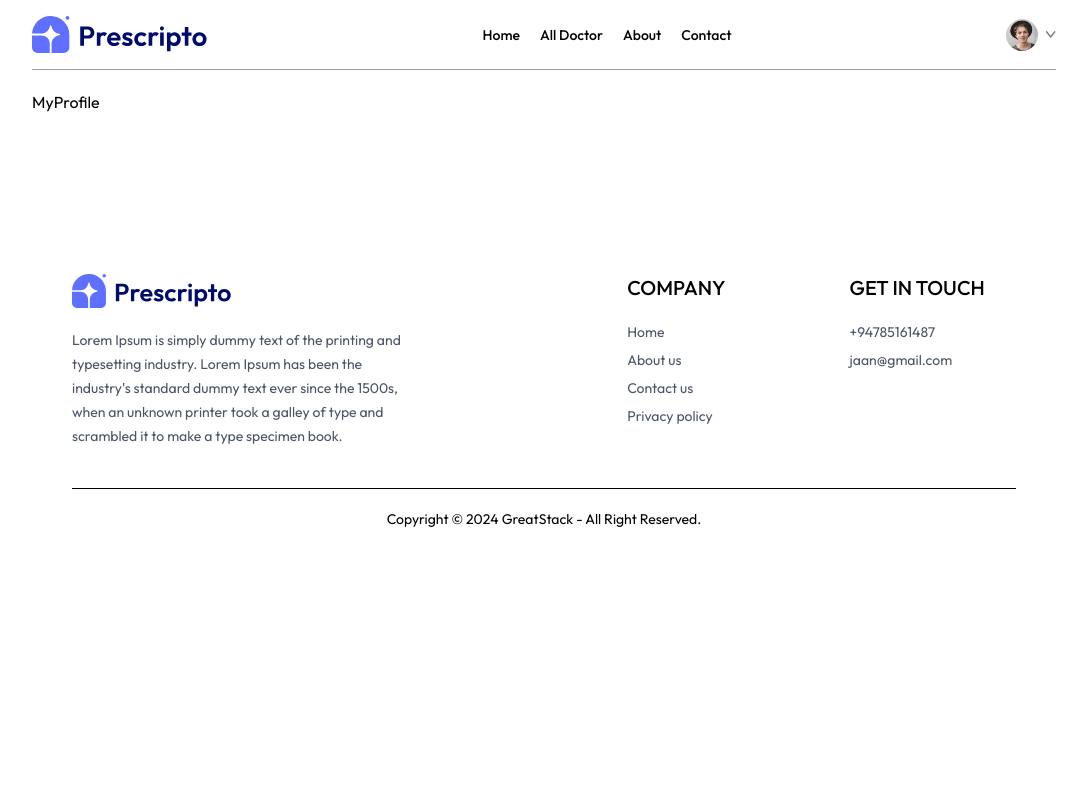
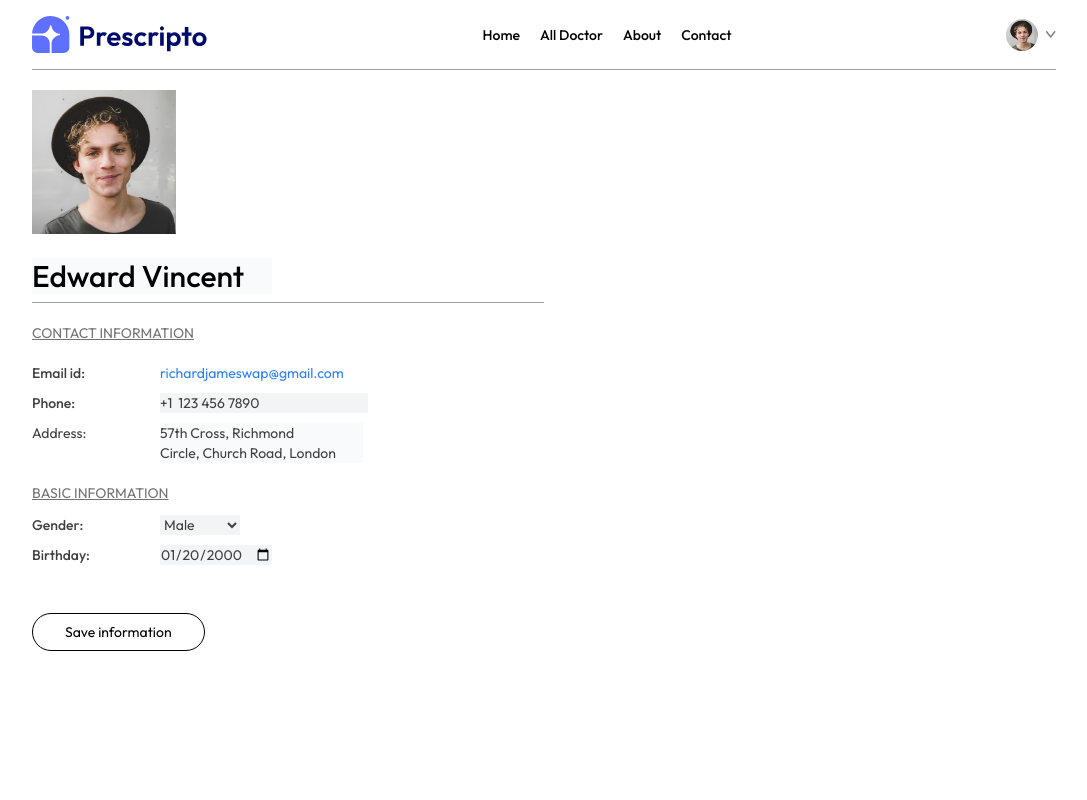
Before and after one commit to H-Janath/Appointments-booking-system-frontend, a React (Vite) app: page /my-profile in a window 1280 px wide. Shown: the top 800 px of the page, without its empty margins (96-1183 px from the left). Built offline with nearby package versions, Linux system fonts and the light colour scheme.

Commit message:
Add MyProfile component with editable user information and contact details

```diff
--- a/src/pages/MyProfile.jsx
+++ b/src/pages/MyProfile.jsx
@@ -1,9 +1,136 @@
-import React from 'react'
+import React, { useState } from "react";
+import { assets } from "../assets/assets";
+const MyProfile = () => {
+  const [userData, setUserDate] = useState({
+    name: "Edward Vincent",
+    image: assets.profile_pic,
+    email: "richardjameswap@gmail.com",
+    phone: "+1  123 456 7890",
+    address: {
+      line1: "57th Cross, Richmond ",
+      line2: "Circle, Church Road, London",
+    },
+    gender: "Male",
+    dob: "2000-01-20",
+  });
 
-const MyProfile = () => {
+  const [isEdit, setIsEdit] = useState(true);
+
   return (
-    <div>MyProfile</div>
-  )
-}
+    <div className="max-w-lg flex flex-col gap-2 text-sm ">
+      <div className="w-36 rounded ">
+        <img src={userData.image} alt="" />
+        </div>
+        {isEdit ? (
+          <input
+          className="bg-gray-50 text-3xl font-medium max-w-60 mt-4"
+            type="text"
+            value={userData.name}
+            onChange={(e) =>
+              setUserDate((prev) => ({ ...prev, name: e.target.value }))
+            }
+          />
+        ) : (
+          <p className="font-medium text-3xl text-neutral-800 mt-4 ">{userData.name}</p>
+        )}
+        <hr className="bg-zinc-400 h-[1px] border-none"/>
+        <p className="text-neutral-500 underline mt-3">CONTACT INFORMATION</p>
+        <div className="grid grid-cols-[1fr_3fr] gap-y-2.5 mt-3 text-neutral-700 ">
+          <p className="font-medium ">Email id:</p>
+          <p className="text-blue-500">{userData.email}</p>
+          <p className="font-medium">Phone:</p>
 
-export default MyProfile
+          {isEdit ? (
+            <input
+              className="bg-gray-100 max-w-52"
+              type="text"
+              value={userData.phone}
+              onChange={(e) =>
+                setUserDate((prev) => ({ ...prev, phone: e.target.value }))
+              }
+            />
+          ) : (
+            <p className="text-blue-400">{userData.phone}</p>
+          )}
+          <p className="font-mdium">Address: </p>
+          {isEdit ? (
+            <p>
+              <input
+              className="bg-gray-50"
+                onChange={(e) =>
+                  setUserDate((prev) => ({
+                    ...prev,
+                    address,
+                    line1: e.target.value,
+                  }))
+                }
+                value={userData.address.line1}
+                type="text"
+              />
+              <br />
+              <input
+              className="bg-gray-50"
+                onChange={(e) =>
+                  setUserDate((prev) => ({
+                    ...prev,
+                    address,
+                    line2: e.target.value,
+                  }))
+                }
+                value={userData.address.line2}
+                type="text"
+              />
+            </p>
+          ) : (
+            <p>
+              {userData.address.line1}
+              <br />
+              {userData.address.line2}
+            </p>
+          )}
+        </div>
+
+      <div>
+        <p className="text-neutral-500 underline mt-3">BASIC INFORMATION</p>
+        <div className="grid grid-cols-[1fr_3fr] gap-y-2.5 mt-3 text-neutral-700">
+          <p className="font-medium">Gender:</p>
+          {isEdit ? (
+            <select
+              className="max-w-20 bg-gray-100"
+              onChange={(e) =>
+                setUserDate((prev) => ({ ...prev, gender: e.target.value }))
+              }
+              value={userData.gender}
+            >
+              <option value="Male">Male</option>
+              <option value="Female">Female</option>
+            </select>
+          ) : (
+            <p className="text-gray-400 ">{userData.gender}</p>
+          )}
+          <p className="font-medium">Birthday:</p>
+          {
+            isEdit
+            ? <input
+            className="max-w-28 bg-gray-100"
+            type="date"
+            onChange={(e) =>
+              setUserDate((prev) => ({ ...prev, dob: e.target.value }))
+            }
+            value={userData.dob}
+            />
+            :<p className="text-gray-400">{userData.dob}</p>
+          }
+        </div>
+      </div>
+      <div className="mt-10">
+        {isEdit
+        ?<button className="border border-primary px-8 py-2 rounded-full hover:bg-sky-700 hover:text-white transition-all" onClick={()=> setIsEdit(false)}>Save information</button>
+        : <button className="border border-primary px-8 py-2 rounded-full hover:bg-sky-700 hover:text-white transition-all" onClick={()=> setIsEdit(true)}>Edit</button>
+        }
+      </div>
+    </div>
+  );
+};
+
+export default MyProfile;
```
